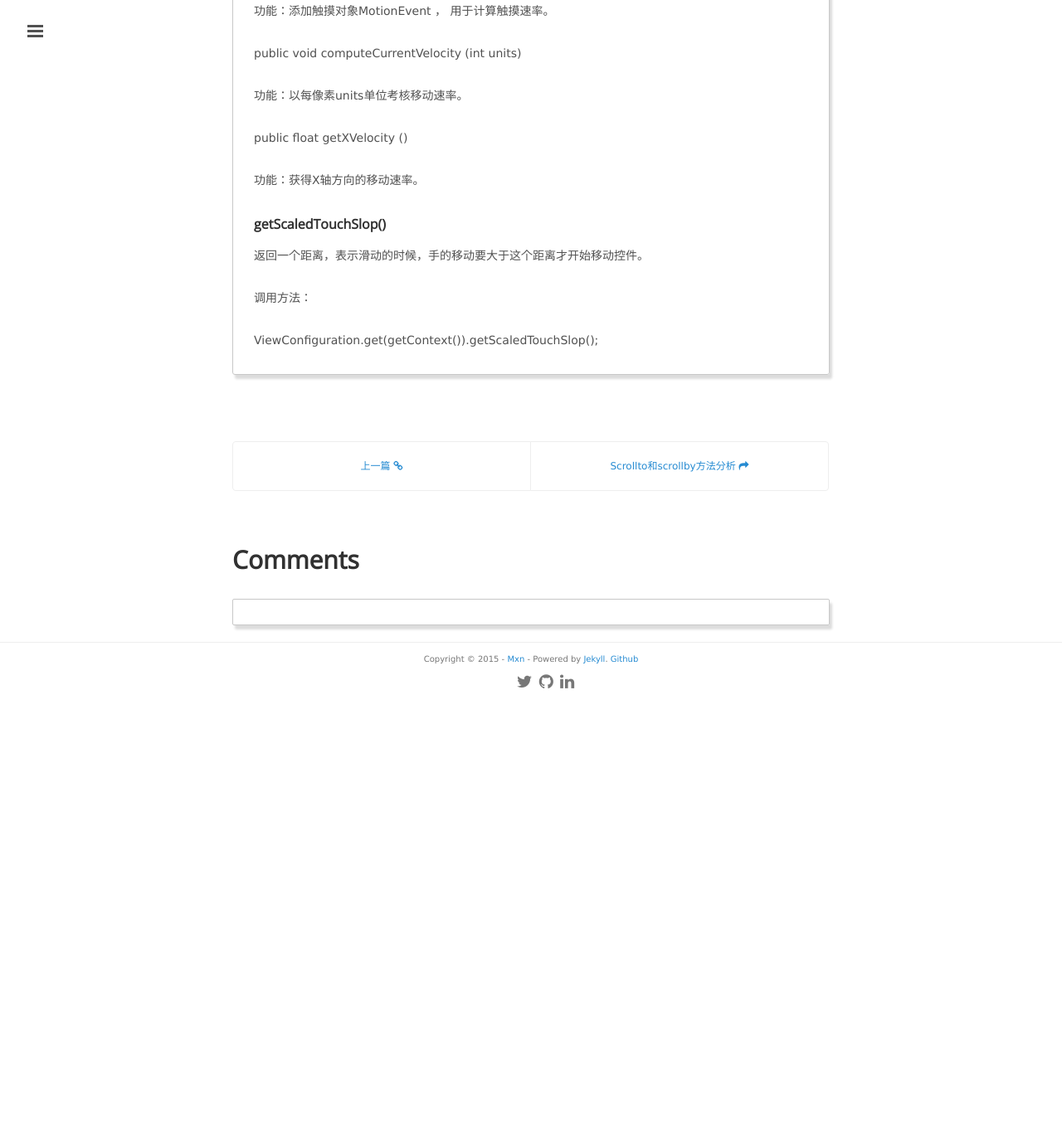
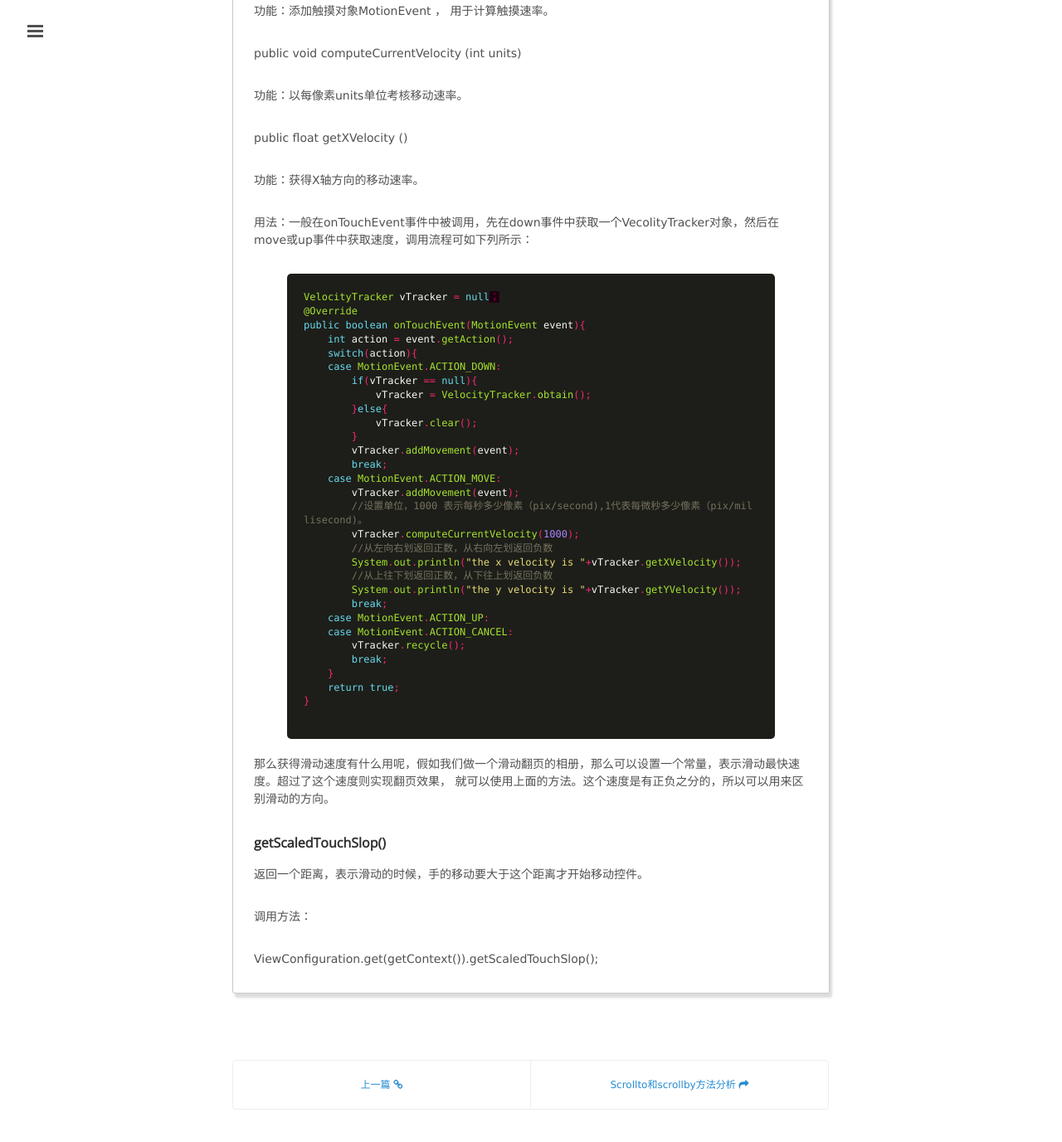
Before and after one commit to mxn21/mxn21.github.io, a Jekyll site: the page built from _posts/2015-7-24-scroller类详解.md, in a window 1280 px wide and 1400 px high, scrolled down 3484 px. Shown: the top 1377 px of the window at 83% size. Built offline with Jekyll 4.4.1, drawn with Linux system fonts in a browser that asks for light colours; Markdown is read by kramdown in place of the engine named in the settings; comment, search, counter and statistics services are not loaded; before the commit the page ends 4331 px from its top, so only the background shows below that.

Commit message:
234324
32432

```diff
--- a/_posts/2015-7-24-scroller类详解.md
+++ b/_posts/2015-7-24-scroller类详解.md
@@ -172,6 +172,45 @@
 
 功能：获得X轴方向的移动速率。
 
+用法：一般在onTouchEvent事件中被调用，先在down事件中获取一个VecolityTracker对象，然后在move或up事件中获取速度，调用流程可如下列所示：
+
+    {% highlight java  %}
+VelocityTracker vTracker = null；
+@Override
+public boolean onTouchEvent(MotionEvent event){
+    int action = event.getAction();
+    switch(action){
+    case MotionEvent.ACTION_DOWN:
+        if(vTracker == null){
+            vTracker = VelocityTracker.obtain();
+        }else{
+            vTracker.clear();
+        }
+        vTracker.addMovement(event);
+        break;
+    case MotionEvent.ACTION_MOVE:
+        vTracker.addMovement(event);
+        //设置单位，1000 表示每秒多少像素（pix/second),1代表每微秒多少像素（pix/millisecond)。
+        vTracker.computeCurrentVelocity(1000);
+        //从左向右划返回正数，从右向左划返回负数
+        System.out.println("the x velocity is "+vTracker.getXVelocity());
+        //从上往下划返回正数，从下往上划返回负数
+        System.out.println("the y velocity is "+vTracker.getYVelocity());
+        break;
+    case MotionEvent.ACTION_UP:
+    case MotionEvent.ACTION_CANCEL:
+        vTracker.recycle();
+        break;
+    }
+    return true;
+}
+        {% endhighlight %}
+
+
+那么获得滑动速度有什么用呢，假如我们做一个滑动翻页的相册，那么可以设置一个常量，表示滑动最快速度。超过了这个速度则实现翻页效果，
+就可以使用上面的方法。这个速度是有正负之分的，所以可以用来区别滑动的方向。
+
+
 
 ### getScaledTouchSlop()
 
```
